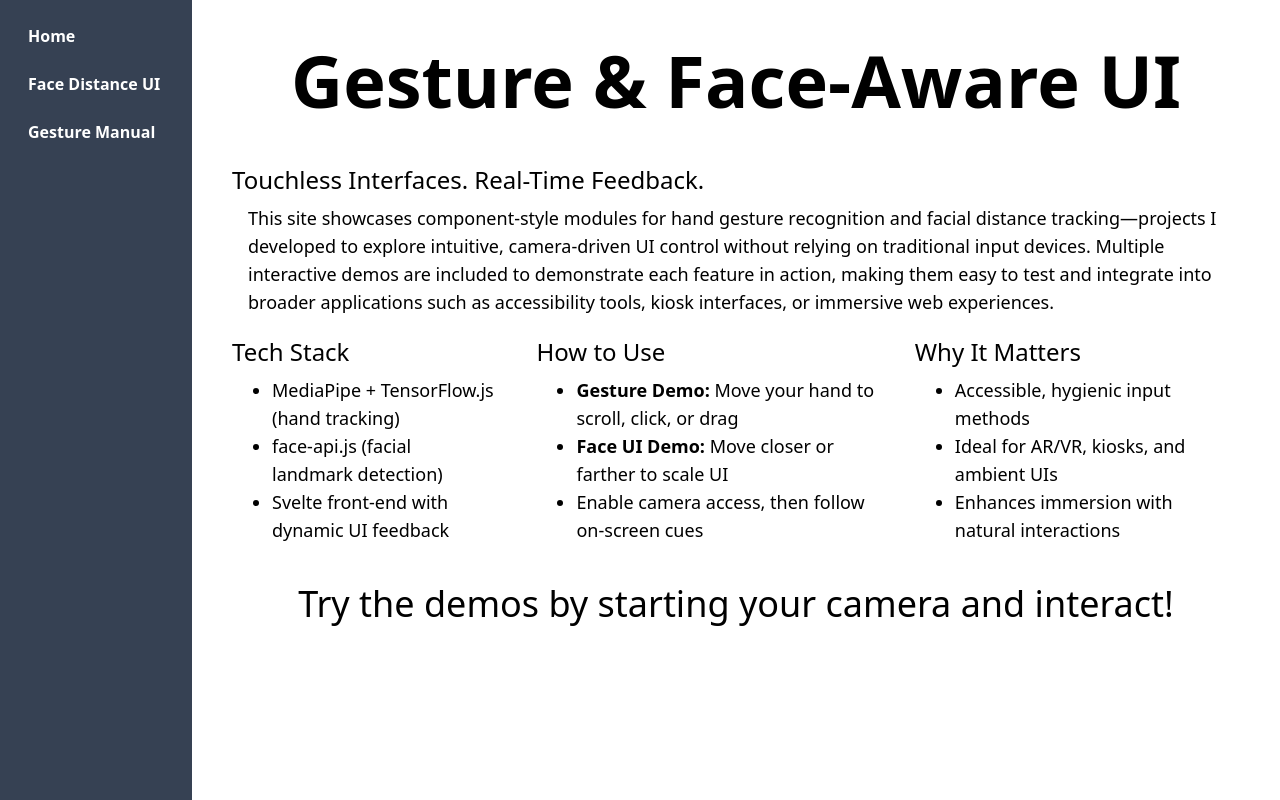
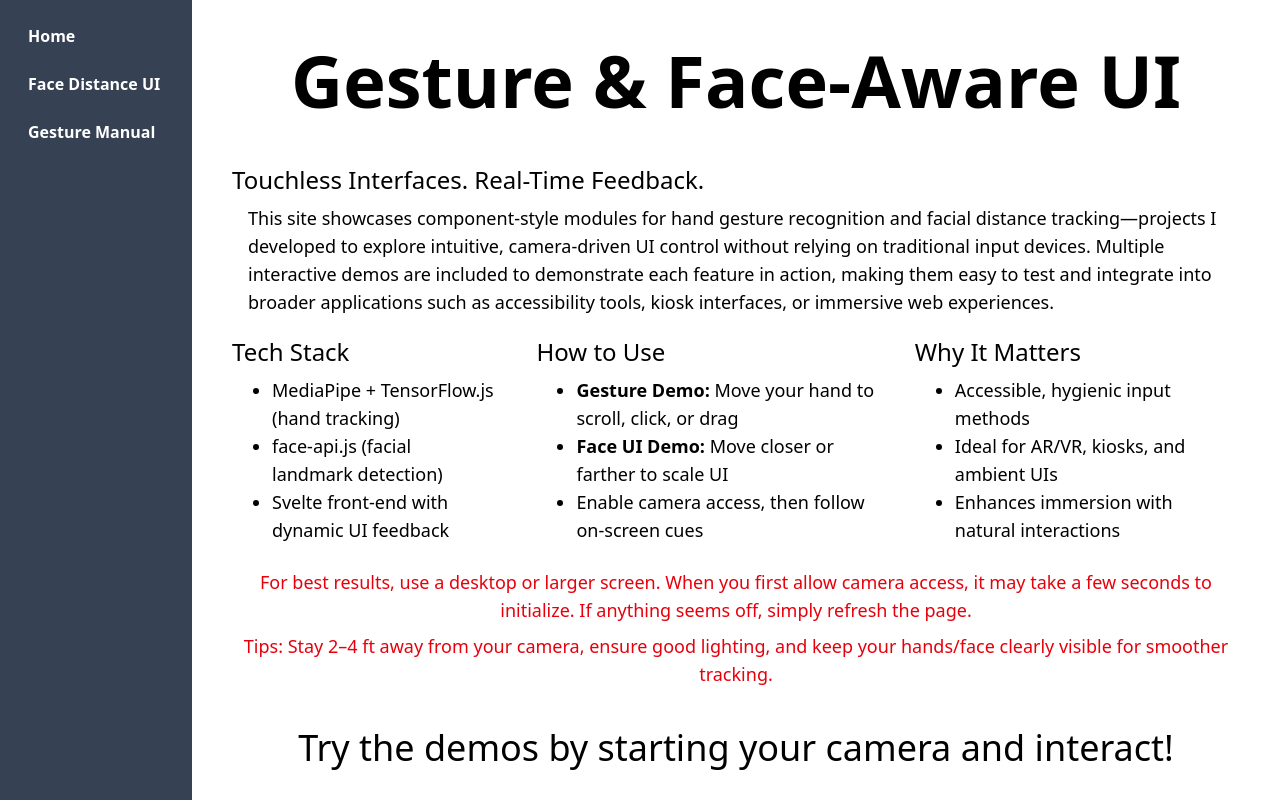
Before and after one commit to Alexander-v22/UI-interface, a SvelteKit app: page / in a window 1280 px wide. Built offline with nearby package versions, Linux system fonts and the light colour scheme.

Commit message:
Added some pointers

```diff
--- a/src/routes/+page.svelte
+++ b/src/routes/+page.svelte
@@ -36,5 +36,16 @@
     </div>
   </section>
 
-  <p class="text-4xl text-center mt-10"> Try the demos by starting your camera and interact!</p>
+    <p class="text-red-600 text-center mt-6 text-lg">
+     For best results, use a desktop or larger screen. When you first allow camera access, it may take a few seconds to initialize.
+    If anything seems off, simply refresh the page.
+  </p>
+
+    <p class="text-red-600 text-center mt-2 text-lg">
+     Tips: Stay 2–4 ft away from your camera, ensure good lighting, and keep your hands/face clearly visible for smoother tracking.
+  </p>
+
+
+
+  <p class="text-4xl text-center mt-10"> Try the demos by starting your camera and interact! </p>
 </main>
```
